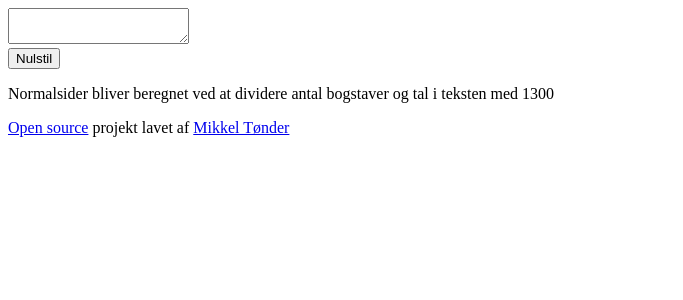
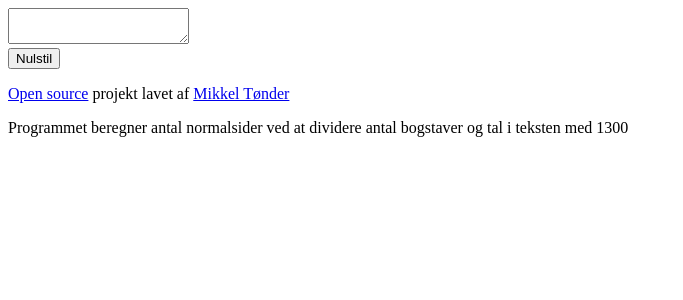
Before and after one commit to Mikkel-T/normalsider, a React (Vite) app: page / in a window 1280 px wide. Shown: the top 300 px of the page, without its empty margins (0-683 px from the left). Built offline with nearby package versions, Linux system fonts and the light colour scheme; the HTML template or start-up script is replaced by a standard one.

Commit message:
Update App.tsx

```diff
--- a/src/App.tsx
+++ b/src/App.tsx
@@ -4,7 +4,7 @@ function App() {
   const [text, setText] = useState<string>('');
   const [count, setCount] = useState<number>(0);
   useEffect(() => {
-    const arr = text.match(/[a-zA-ZÆæØøÅå0-9]/g);
+    const arr = text.match(/[A-ZÀ-ÚÄ-Ü0-9]/gi);
     setCount(arr ? arr.length : 0);
   }, [text]);
 
@@ -35,10 +35,6 @@ function App() {
       </main>
       <footer className={`mt-1`}>
         <p>
-          Normalsider bliver beregnet ved at dividere antal bogstaver og tal i
-          teksten med 1300
-        </p>
-        <p>
           <a
             href="https://github.com/Mikkel-T/normalsider"
             className={`text-blue-600 hover:text-blue-800`}
@@ -57,6 +53,10 @@ function App() {
             Mikkel Tønder
           </a>
         </p>
+        <p className={`text-gray-600 text-sm`}>
+          Programmet beregner antal normalsider ved at dividere antal bogstaver
+          og tal i teksten med 1300
+        </p>
       </footer>
     </div>
   );
```
